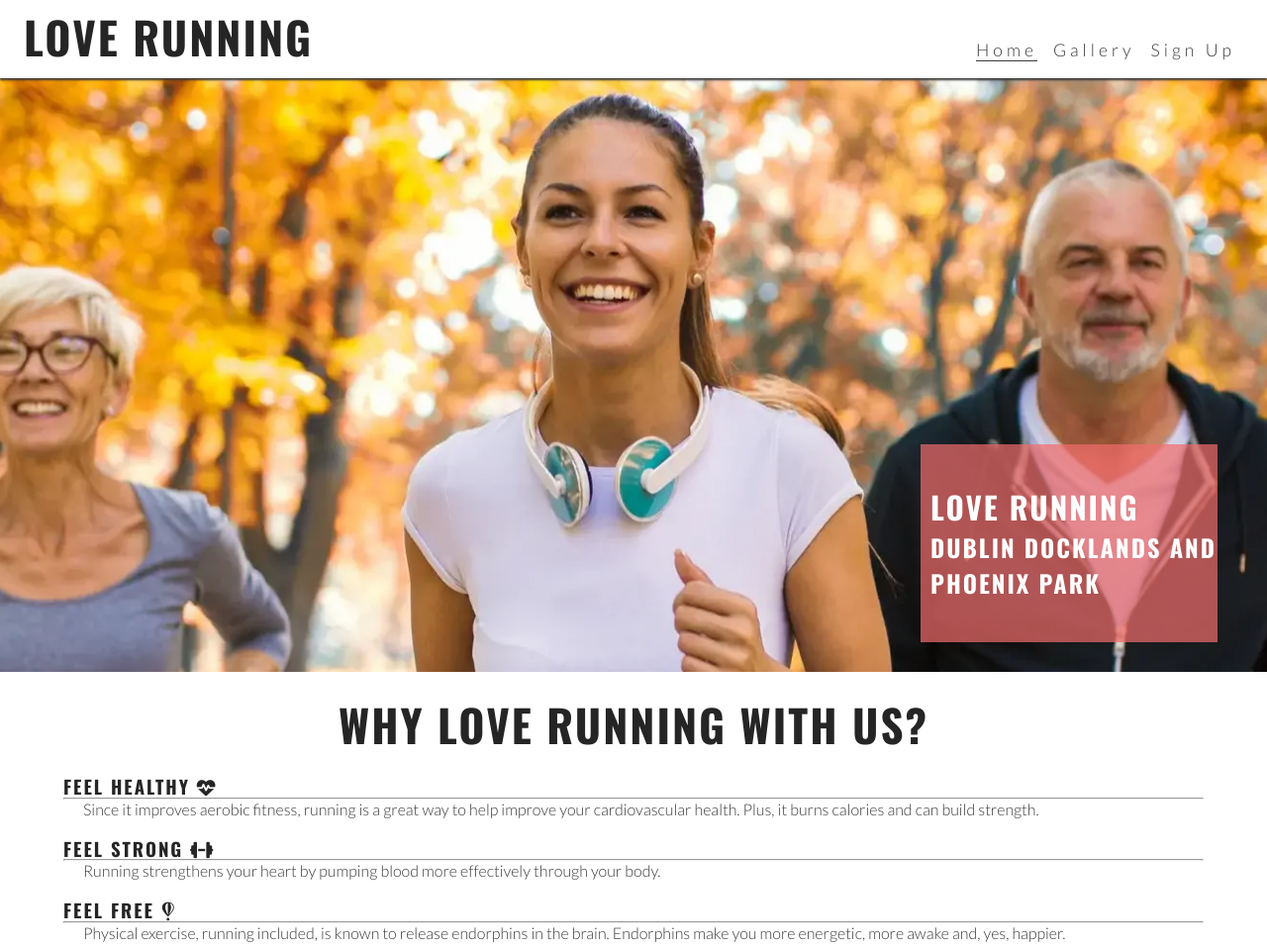
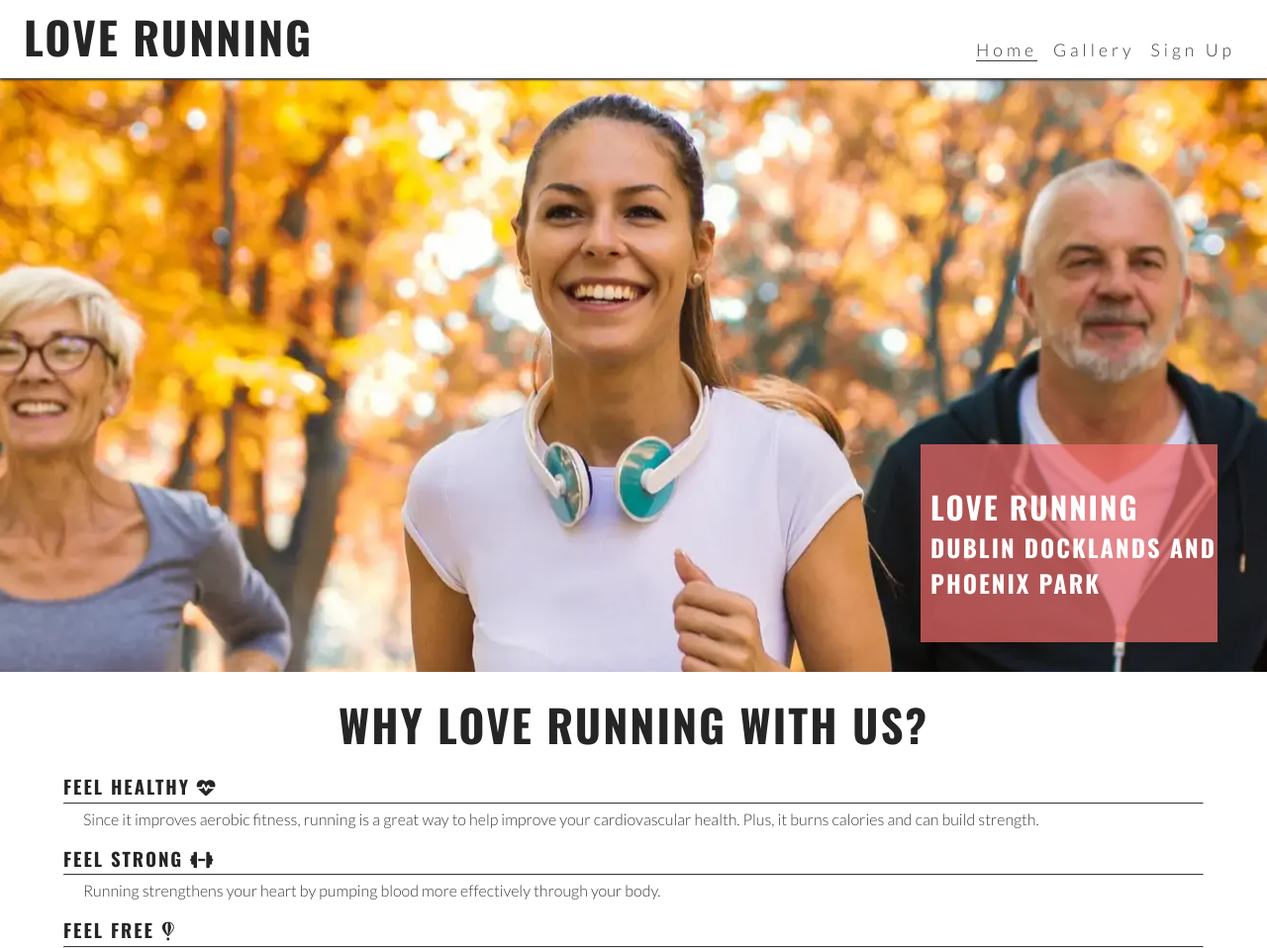
Before and after one commit to easybulb/love-running, a plain HTML site: page index.html in a window 1280 px wide. Shown: the top 958 px of the page at 99% size. Drawn offline with nearby package versions, Linux system fonts and the light colour scheme.

Commit message:
Styled the hr's

```diff
--- a/assets/CSS/style.css
+++ b/assets/CSS/style.css
@@ -139,6 +139,11 @@ main {
     padding: 0 20px;
 }
 
+hr {
+    border-top: 1px solid #3a3a3a;
+    margin: 5px 0;
+}
+
 /* Footer */
 #social-networks {
     text-align: center;
```
